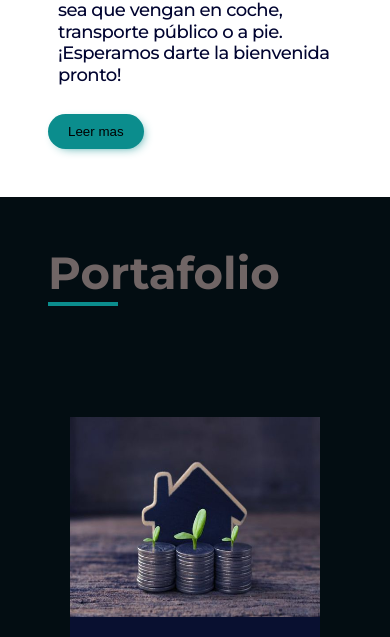
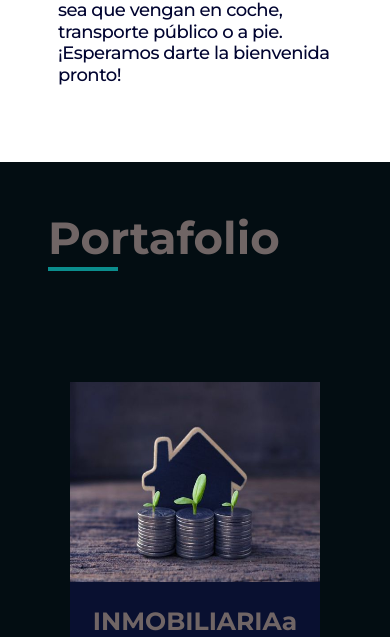
Before and after one commit to Andresferrari1/Coworking_Proyecto, a plain HTML site: page index.html in a window 390 px wide. Shown: the part 2114-2751 px from the top of the page. Drawn offline with Linux system fonts and the light colour scheme; a web font is replaced by a local one.

Commit message:
mobile problemas

```diff
--- a/index.html
+++ b/index.html
@@ -59,7 +59,6 @@
             </p>
             <p>Estamos ubicados en la Avenida Principal, Olmos 222, en el corazón de la ciudad. Nuestra ubicación céntrica nos permite ofrecer fácil acceso a todos nuestros visitantes, ya sea que vengan en coche, transporte público o a pie. ¡Esperamos darte la bienvenida pronto!
             </p>
-            <button class="download"> Leer mas</button>
         </div>
     </div>
 
```
